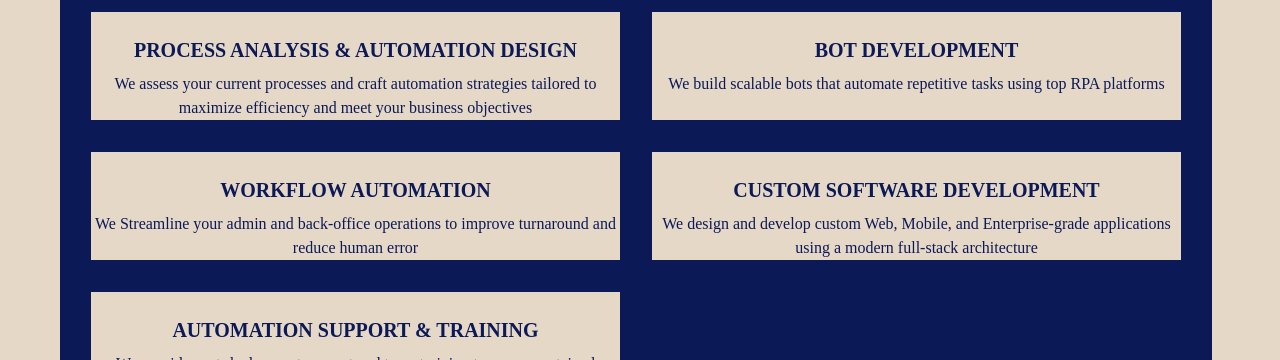
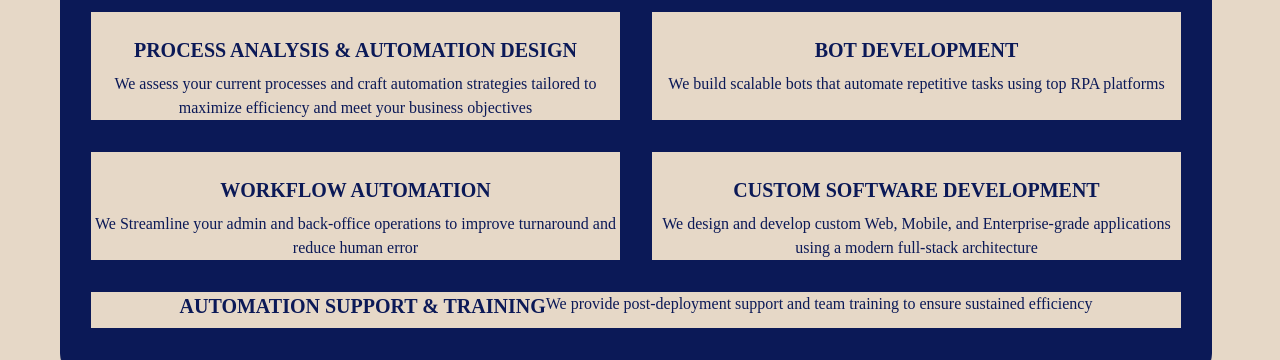
Before and after one commit to bitsphere-automation/bs, a plain HTML site: page index.html in a window 1280 px wide. Shown: the part 440-800 px from the top of the page. Drawn offline with nearby package versions, Linux system fonts and the light colour scheme; a web font is replaced by a local one.

Commit message:
Update index.html

```diff
--- a/index.html
+++ b/index.html
@@ -106,7 +106,7 @@
          <br/> <h3 class="text-xl font-semibold mb-2" style="color:#0B1957">CUSTOM SOFTWARE DEVELOPMENT </h3>
           <p class="text-gray-600" style="color:#0B1957">We design and develop custom Web, Mobile, and Enterprise-grade applications using a modern full-stack architecture</p>
         </div>
-<div style="background-color: #E6D8C7">
+<div class="col-span-2 flex justify-center" style="background-color: #E6D8C7">
          <br/> <h3 class="text-xl font-semibold mb-2" style="color:#0B1957"> AUTOMATION SUPPORT & TRAINING </h3>
           <p class="text-gray-600" style="color:#0B1957"> We provide post-deployment support and team training to ensure sustained efficiency </p>
         </div>
```
